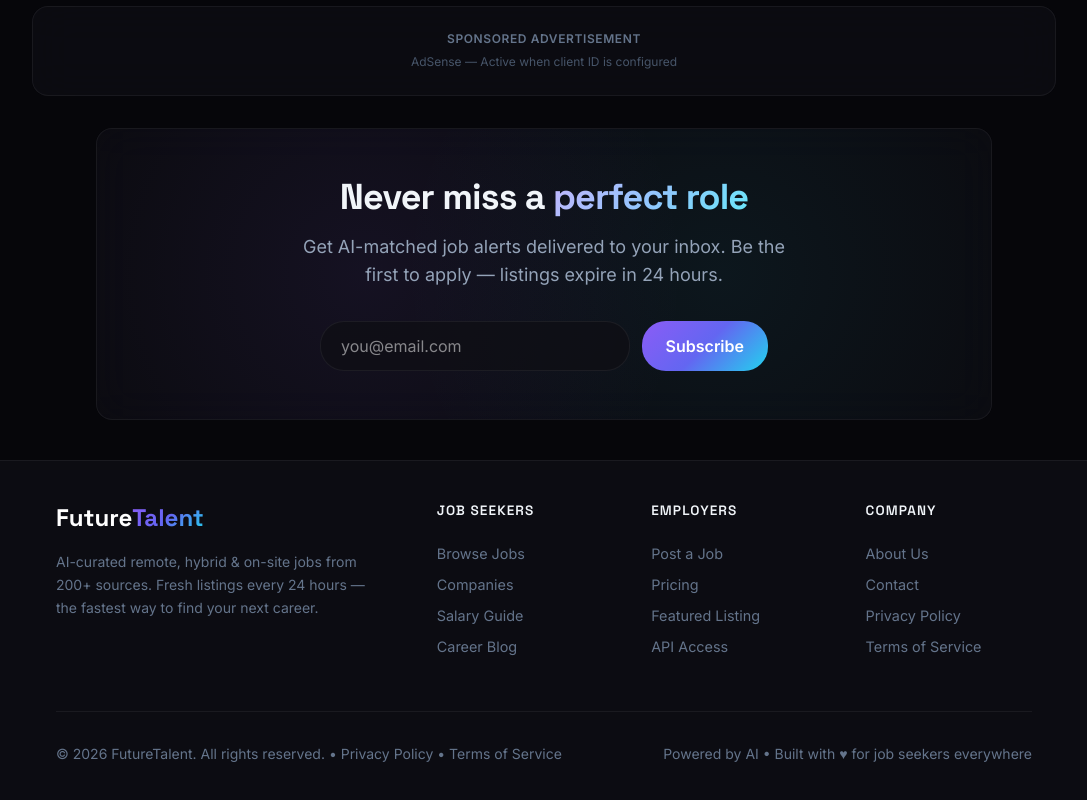
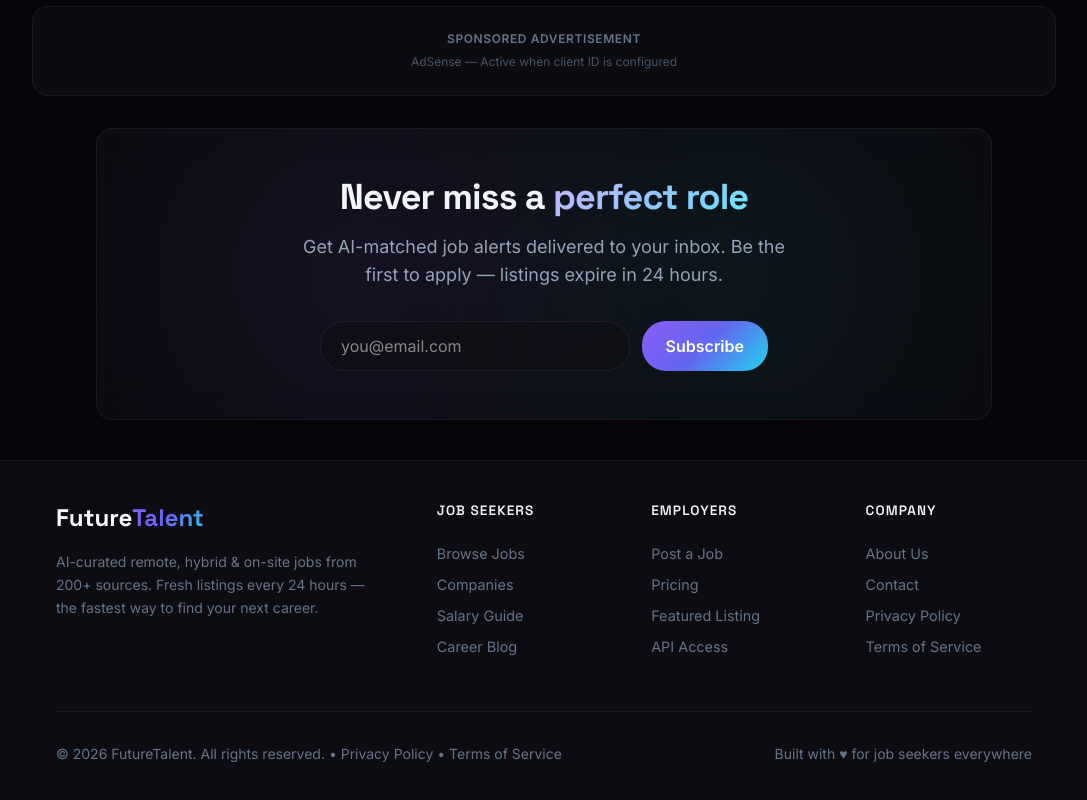
Before and after one commit to MusfiqurRahman12/Job-portal, a Next.js app in the folder website/: page / in a window 1280 px wide. Shown: the part 2899-3699 px from the top of the page, without its empty margins (96-1183 px from the left). Built offline with nearby package versions, Linux system fonts and the light colour scheme; no server answers; the database is empty.

Commit message:
fix: remove Powered by AI and rewrite phrasing from all UI footers and page copy

```diff
--- a/website/src/app/HomeClient.tsx
+++ b/website/src/app/HomeClient.tsx
@@ -925,7 +925,7 @@ export default function Home() {
           </div>
           <div className="border-t border-[rgba(255,255,255,0.06)] mt-12 pt-8 flex flex-col md:flex-row justify-between items-center gap-4 text-[#64748b] text-sm">
             <span>© 2026 FutureTalent. All rights reserved. • <Link href="/privacy" className="hover:underline hover:text-white">Privacy Policy</Link> • <Link href="/terms" className="hover:underline hover:text-white">Terms of Service</Link></span>
-            <span>Powered by AI • Built with ♥ for job seekers everywhere</span>
+            <span>Built with ♥ for job seekers everywhere</span>
           </div>
         </div>
       </footer>
--- a/website/src/app/about/AboutClient.tsx
+++ b/website/src/app/about/AboutClient.tsx
@@ -58,7 +58,7 @@ export default function AboutClient() {
             name: "FutureTalent",
             url: "https://www.futuretalent.online",
             description:
-              "AI-powered job aggregator curating remote, hybrid, and on-site opportunities from 200+ sources daily.",
+              "Comprehensive job aggregator curating remote, hybrid, and on-site opportunities from 200+ sources daily.",
             foundingDate: "2026",
             contactPoint: {
               "@type": "ContactPoint",
@@ -138,7 +138,7 @@ export default function AboutClient() {
             className="reveal-up text-lg md:text-xl text-[#94a3b8] max-w-2xl mx-auto leading-relaxed"
           >
             We're building the fastest way to discover career opportunities
-            worldwide — powered by AI, curated with care, and completely free
+            worldwide — curated with care, updated daily, and completely free
             for job seekers.
           </p>
         </div>
@@ -175,8 +175,8 @@ export default function AboutClient() {
                 media — and most people miss them.
               </p>
               <p>
-                We built an AI-powered aggregator that scans <strong>200+
-                sources</strong> every 24 hours, rewrites job descriptions for
+                We built a smart career aggregator that scans <strong>200+
+                sources</strong> every 24 hours, standardizes job listings for
                 clarity and consistency, and delivers them in a single,
                 beautifully designed experience. Whether you're looking for a
                 remote engineering role, a hybrid marketing position, or an
@@ -422,7 +422,7 @@ export default function AboutClient() {
                 Terms of Service
               </Link>
             </span>
-            <span>Powered by AI • Built with ♥ for job seekers everywhere</span>
+            <span>Built with ♥ for job seekers everywhere</span>
           </div>
         </div>
       </footer>
--- a/website/src/app/contact/ContactClient.tsx
+++ b/website/src/app/contact/ContactClient.tsx
@@ -454,7 +454,7 @@ export default function ContactClient() {
                 Terms of Service
               </Link>
             </span>
-            <span>Powered by AI • Built with ♥ for job seekers everywhere</span>
+            <span>Built with ♥ for job seekers everywhere</span>
           </div>
         </div>
       </footer>
--- a/website/src/app/privacy/PrivacyClient.tsx
+++ b/website/src/app/privacy/PrivacyClient.tsx
@@ -139,7 +139,7 @@ export default function PrivacyPolicyPage() {
         <div className="max-w-5xl mx-auto px-6 py-10 md:py-14">
           <div className="border-t border-[rgba(255,255,255,0.06)] pt-8 flex flex-col md:flex-row justify-between items-center gap-4 text-[#64748b] text-sm">
             <span>© 2026 FutureTalent. All rights reserved. • <Link href="/privacy" className="hover:underline hover:text-white">Privacy Policy</Link> • <Link href="/terms" className="hover:underline hover:text-white">Terms of Service</Link> • <Link href="/about" className="hover:underline hover:text-white">About</Link> • <Link href="/contact" className="hover:underline hover:text-white">Contact</Link></span>
-            <span>Powered by AI • Built with ♥ for remote workers</span>
+            <span>Built with ♥ for remote workers</span>
           </div>
         </div>
       </footer>
--- a/website/src/app/terms/TermsClient.tsx
+++ b/website/src/app/terms/TermsClient.tsx
@@ -157,7 +157,7 @@ export default function TermsClient() {
         <div className="max-w-5xl mx-auto px-6 py-10 md:py-14">
           <div className="border-t border-[rgba(255,255,255,0.06)] pt-8 flex flex-col md:flex-row justify-between items-center gap-4 text-[#64748b] text-sm">
             <span>© 2026 FutureTalent. All rights reserved. • <Link href="/privacy" className="hover:underline hover:text-white">Privacy Policy</Link> • <Link href="/terms" className="hover:underline hover:text-white">Terms of Service</Link> • <Link href="/about" className="hover:underline hover:text-white">About</Link> • <Link href="/contact" className="hover:underline hover:text-white">Contact</Link></span>
-            <span>Powered by AI • Built with ♥ for remote workers</span>
+            <span>Built with ♥ for remote workers</span>
           </div>
         </div>
       </footer>
```
